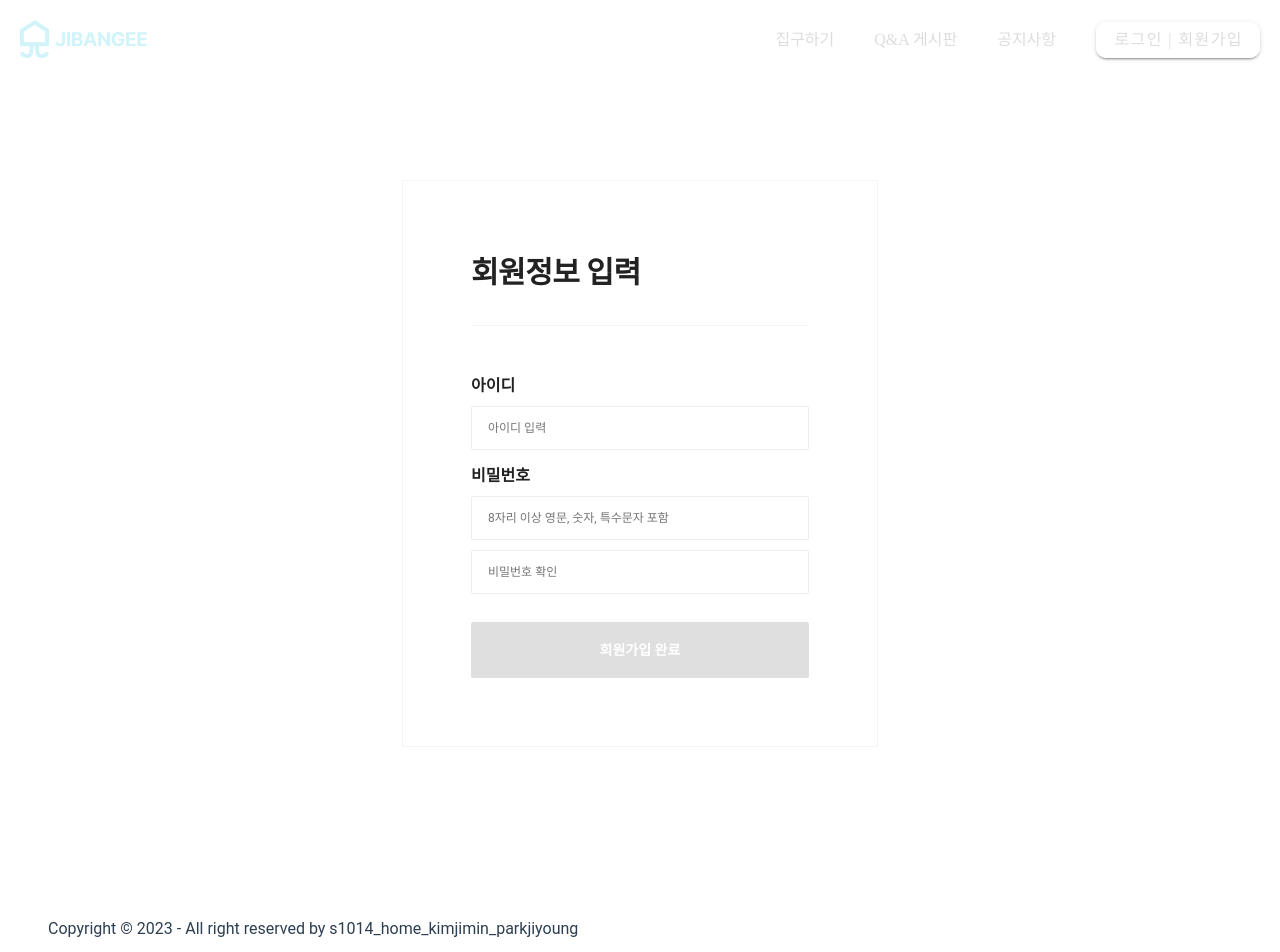
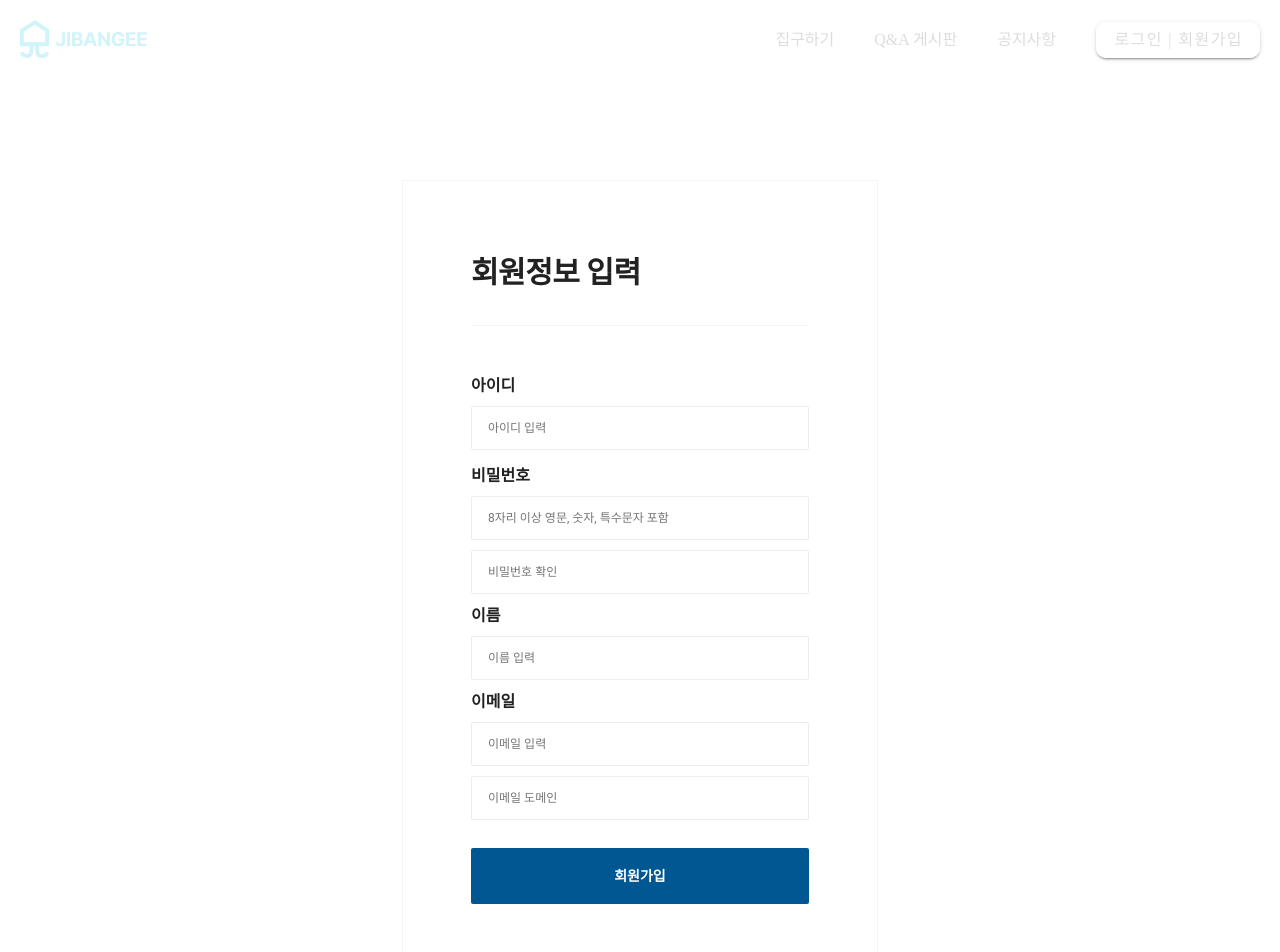
Before and after one commit to jiyoungit/jibangyi-fe, a Vue app in the folder front/: page /join in a window 1280 px wide. Shown: the top 952 px of the page. Built offline with nearby package versions, Linux system fonts and the light colour scheme; no server answers; a web font is replaced by a local one.

Commit message:
feat: user join

```diff
--- a/front/src/api/user.js
+++ b/front/src/api/user.js
@@ -22,4 +22,12 @@ async function logout(userid, success, fail) {
   await local.get(`/user/logout/${userid}`).then(success).catch(fail)
 }
 
-export { userConfirm, findById, tokenRegeneration, logout }
+async function join(user, success, fail) {
+  await local.post(`/user/register`, user).then(success).catch(fail)
+}
+
+async function checkDuplicate(userid, success, fail) {
+  await local.post(`/user/checkDuplicate`, { userId: userid }).then(success).catch(fail)
+}
+
+export { userConfirm, findById, tokenRegeneration, logout, join, checkDuplicate }
--- a/front/src/assets/scss/user/login.scss
+++ b/front/src/assets/scss/user/login.scss
@@ -65,6 +65,11 @@ section {
             }
           }
         }
+        .text-warn {
+          color: red;
+          font-size: 12px;
+          margin-left: 5px;
+        }
       }
       > button {
         margin-top: 28px;
--- a/front/src/components/user/UserJoin.vue
+++ b/front/src/components/user/UserJoin.vue
@@ -1,9 +1,103 @@
-<script setup></script>
+<script setup>
+import { ref } from "vue";
+import { storeToRefs } from "pinia";
+import { useRouter } from "vue-router";
+import { useMemberStore } from "@/stores/member";
+
+const router = useRouter();
+const memberStore = useMemberStore();
+
+const { isDuplicatedId } = storeToRefs(memberStore);
+const { userJoin, userIdCheck } = memberStore;
+
+const joinUser = ref({
+  "userId": "",
+  "userPwd": "",
+  "userName": "",
+  "emailId": "",
+  "emailDomain": "",
+});
+const userPwdCheck = ref("");
+
+const checkFuncs = {
+  async isValidId() {
+    const validateId = /^[A-Za-z0-9][A-Za-z0-9]*$/;
+    return validateId.test(joinUser.value.userId); // 조건 실패시
+  },
+  async isDupId() {
+    await userIdCheck(joinUser.value.userId);
+    return !isDuplicatedId.value; // 아이디 중복 시
+  },
+  async isSamePw() {
+    return joinUser.value.userPwd === userPwdCheck.value;
+  },
+  async isValidPw() {
+    const validatePassword = /^(?=.*[a-zA-z])(?=.*[0-9])(?=.*[$`~!@$!%*#^?&\\(\\)\-_=+]).{8,24}$/;
+    return validatePassword.test(joinUser.value.userPwd);
+  },
+  async isValidName() {
+    //영어, 한글인지 확인
+    const checkKorEng = (value) => {
+      var count = 0;
+
+      for (var i = 0; i < value.length; i++) {
+        if ((value.charCodeAt(i) >= 65 && value.charCodeAt(i) <= 90) || (value.charCodeAt(i) >= 97 && value.charCodeAt(i) <= 122) || (value.charCodeAt(i) >= 44032 && value.charCodeAt(i) <= 55203)) {
+          count += 1;
+        }
+      }
+
+      if (count === (value.length)) {
+        return true;
+      } else {
+        return false;
+      }
+    };
+    return checkKorEng(joinUser.value.userName) && joinUser.value.userName.length >= 2;
+  },
+  async isValidEmail() {
+    const validateEmail = /^[A-Za-z0-9_\\.\\-]+@[A-Za-z0-9\\-]+\.[A-Za-z0-9\\-]+/;
+    return validateEmail.test(`${joinUser.value.emailId}@${joinUser.value.emailDomain}`);
+  }
+};
+
+const inputValidator = {
+  validId: { check: checkFuncs.isValidId, failed: ref(false), msg: "아이디는 영문과 숫자의 조합으로만 이루어져야 합니다." },
+  dupId: { check: checkFuncs.isDupId, failed: ref(false), msg: "아이디가 중복되었습니다." },
+  samePw: { check: checkFuncs.isSamePw, failed: ref(false), msg: "동일한 비밀번호를 입력해주세요." },
+  validPw: { check: checkFuncs.isValidPw, failed: ref(false), msg: "비밀번호는 8자 이상으로 적어도 하나의 영문, 숫자, 특수기호를 포함해야 합니다." },
+  validName: { check: checkFuncs.isValidName, failed: ref(false), msg: "이름은 2자 이상의 영문이나 한글이어야 합니다." },
+  validEmail: { check: checkFuncs.isValidEmail, failed: ref(false), msg: "이메일 아이디가 영문, 숫자 이외의 문자이거나 도메인 형식이 잘못되었습니다." },
+};
+
+const join = async () => {
+  // - 입력 유효성 체크 -
+  let failed = false;
+  for (const [key, iv] of Object.entries(inputValidator)) {
+    console.log(key, iv);
+    console.log(await iv.check());
+    if (await iv.check()) {
+      iv.failed.value = false;
+    } else {
+      iv.failed.value = true && !failed;
+      failed = true;
+    }
+  }
+
+  if (!failed) {
+    await userJoin(joinUser.value);
+    alert("회원가입 성공!!!");
+    router.push("login");
+  }
+};
+
+</script>
 
 <template>
   <section>
     <div>
-      <header><h1>회원정보 입력</h1></header>
+      <header>
+        <h1>회원정보 입력</h1>
+      </header>
       <form action="">
         <div>
           <header>
@@ -12,9 +106,13 @@
           <div class="input">
             <div>
               <div>
-                <input type="text" name="id" id="id" placeholder="아이디 입력" />
+                <input type="text" v-model="joinUser.userId" name="id" id="id" placeholder="아이디 입력" />
               </div>
             </div>
+          </div>
+          <div v-if="inputValidator.validId.failed.value"><span class="text-warn">{{ inputValidator.validId.msg }}</span>
+          </div>
+          <div v-if="inputValidator.dupId.failed.value"><span class="text-warn">{{ inputValidator.dupId.msg }}</span>
           </div>
         </div>
         <div>
@@ -24,7 +122,7 @@
           <div class="input">
             <div>
               <div>
-                <input type="text" name="id" id="id" placeholder="8자리 이상 영문, 숫자, 특수문자 포함" />
+                <input type="text" v-model="joinUser.userPwd" name="pw" id="pw" placeholder="8자리 이상 영문, 숫자, 특수문자 포함" />
               </div>
             </div>
           </div>
@@ -33,13 +131,53 @@
           <div class="input">
             <div>
               <div>
-                <input type="text" name="id" id="id" placeholder="비밀번호 확인" />
+                <input type="text" v-model="userPwdCheck" name="pwc" id="pwc" placeholder="비밀번호 확인" />
+              </div>
+            </div>
+          </div>
+          <div v-if="inputValidator.samePw.failed.value"><span class="text-warn">{{ inputValidator.samePw.msg }}</span>
+          </div>
+          <div v-if="inputValidator.validPw.failed.value"><span class="text-warn">{{ inputValidator.validPw.msg }}</span>
+          </div>
+        </div>
+        <div>
+          <header>
+            <h1>이름</h1>
+          </header>
+          <div class="input">
+            <div>
+              <div>
+                <input type="text" v-model="joinUser.userName" name="name" id="name" placeholder="이름 입력" />
+              </div>
+            </div>
+          </div>
+          <div v-if="inputValidator.validName.failed.value"><span class="text-warn">{{ inputValidator.validName.msg }}</span></div>
+        </div>
+        <div>
+          <header>
+            <h1>이메일</h1>
+          </header>
+          <div class="input">
+            <div>
+              <div>
+                <input type="text" v-model="joinUser.emailId" name="emailid" id="emailid" placeholder="이메일 입력" />
               </div>
             </div>
           </div>
         </div>
-        <button type="submit" disabled>
-          <span>회원가입 완료</span>
+        <div>
+          <div class="input">
+            <div>
+              <div>
+                <input type="text" v-model="joinUser.emailDomain" name="emaildomain" id="emaildomain"
+                  placeholder="이메일 도메인" />
+              </div>
+            </div>
+          </div>
+          <div v-if="inputValidator.validEmail.failed.value"><span class="text-warn">{{ inputValidator.validEmail.msg }}</span></div>
+        </div>
+        <button type="button" @click="join">
+          <span>회원가입</span>
         </button>
       </form>
     </div>
--- a/front/src/components/user/UserLogin.vue
+++ b/front/src/components/user/UserLogin.vue
@@ -67,7 +67,7 @@ const login = async () => {
       </form>
       <div class="btnWrap">
         <button>비밀번호 변경</button>
-        <button>신규 회원가입</button>
+        <button @click="router.push('join')">신규 회원가입</button>
       </div>
     </div>
   </section>
--- a/front/src/stores/member.js
+++ b/front/src/stores/member.js
@@ -3,7 +3,7 @@ import { useRouter } from 'vue-router';
 import { defineStore } from 'pinia';
 import { jwtDecode } from 'jwt-decode';
 
-import { userConfirm, findById, tokenRegeneration, logout } from '@/api/user';
+import { userConfirm, findById, tokenRegeneration, logout, join, checkDuplicate } from '@/api/user';
 import { httpStatusCode } from '@/util/http-status';
 
 export const useMemberStore = defineStore('memberStore', () => {
@@ -13,6 +13,9 @@ export const useMemberStore = defineStore('memberStore', () => {
   const isLoginError = ref(false);
   const userInfo = ref(null);
   const isValidToken = ref(false);
+
+  const isJoinError = ref(false);
+  const isDuplicatedId = ref(false);
 
   const userLogin = async (loginUser) => {
     await userConfirm(
@@ -120,14 +123,48 @@ export const useMemberStore = defineStore('memberStore', () => {
     );
   };
 
+  const userJoin = async (joinUser) => {
+    await join(
+      joinUser,
+      (response) => {
+        if (response.status === httpStatusCode.CREATE) {
+          isJoinError.value = false;
+        } else {
+          isJoinError.value = true;
+        }
+      },
+      (error) => {
+        console.log(error);
+      })
+  }
+
+  const userIdCheck = async (userid) => {
+    await checkDuplicate(
+      userid,
+      (response) => {
+        if (response.status === httpStatusCode.OK && !response.data.isDuplicated) {
+          isDuplicatedId.value = false;
+        } else {
+          isDuplicatedId.value = true;
+        }
+      },
+      (error) => {
+        console.log(error);
+      })
+  }
+
   return {
     isLogin,
     isLoginError,
     userInfo,
     isValidToken,
+    isDuplicatedId,
+
     userLogin,
     getUserInfo,
     tokenRegenerate,
     userLogout,
+    userJoin,
+    userIdCheck,
   };
 });
```
